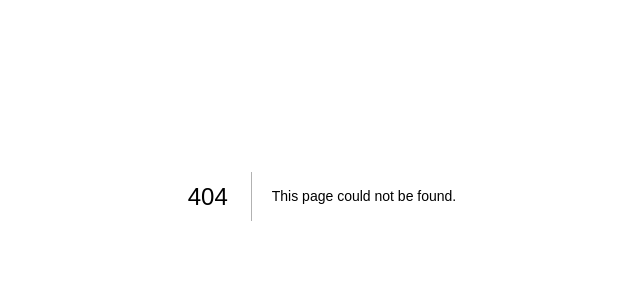
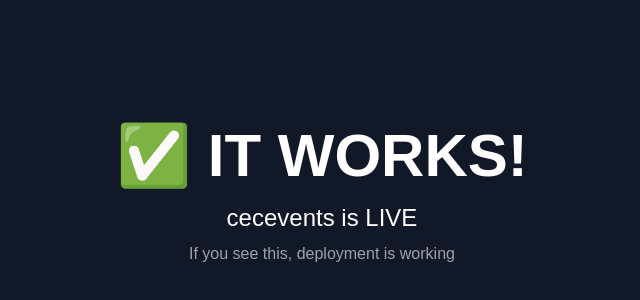
Before and after one commit to grrreatt/cecevents, a Next.js app: page /test-simple in a window 1280 px wide. Before the commit this address had no page. Shown: the part 204-504 px from the top of the page, without its empty margins (318-958 px from the left). Built offline with nearby package versions, Linux system fonts and the light colour scheme.

Commit message:
Simplify config + add test page to verify deployment

```diff
--- /dev/null
+++ b/app/test-simple/page.tsx
@@ -0,0 +1,11 @@
+export default function TestSimple() {
+  return (
+    <div className="min-h-screen flex items-center justify-center bg-gray-900 text-white">
+      <div className="text-center">
+        <h1 className="text-6xl font-bold mb-4">✅ IT WORKS!</h1>
+        <p className="text-2xl mb-2">cecevents is LIVE</p>
+        <p className="text-gray-400">If you see this, deployment is working</p>
+      </div>
+    </div>
+  )
+}
--- a/next.config.js
+++ b/next.config.js
@@ -1,24 +1,8 @@
 /** @type {import('next').NextConfig} */
 const nextConfig = {
   reactStrictMode: true,
-  images: {
-    formats: ['image/avif', 'image/webp'],
-    deviceSizes: [640, 750, 828, 1080, 1200, 1920, 2048, 3840],
-    imageSizes: [16, 32, 48, 64, 96, 128, 256, 384],
-    remotePatterns: [
-      {
-        protocol: 'https',
-        hostname: 'ui-avatars.com',
-      },
-    ],
-  },
-  compress: true,
-  poweredByHeader: false,
   eslint: {
     ignoreDuringBuilds: true,
-  },
-  typescript: {
-    ignoreBuildErrors: false,
   },
 }
 
```
Also changed, not shown: 1 other file (tests, documents, lock files or other folders).
